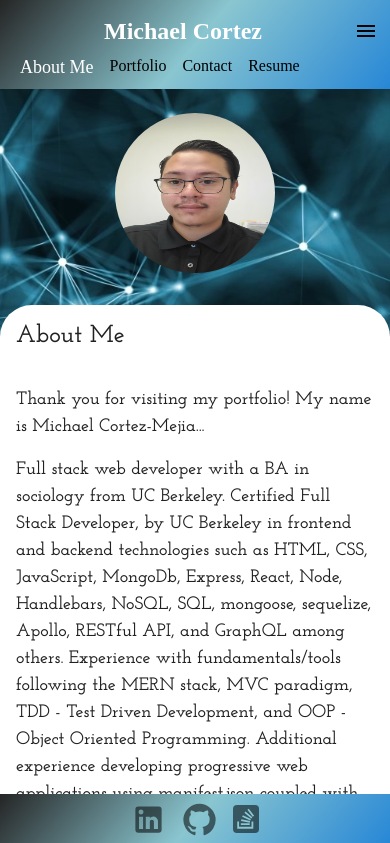
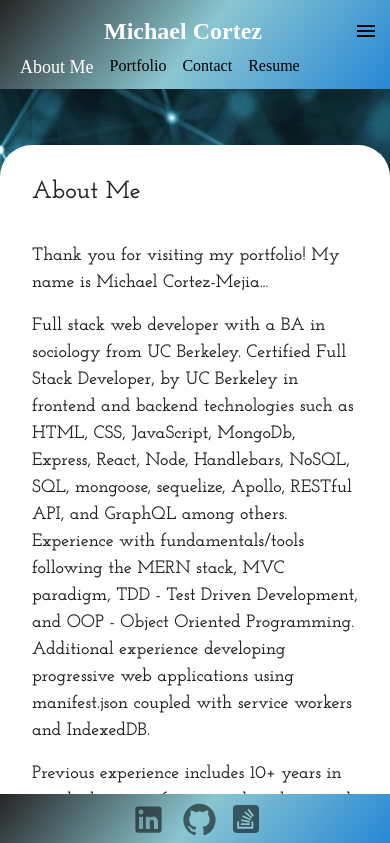
Before and after one commit to MCORTEZM1/Professional_Portfolio, a React (Create React App) app: page / in a window 390 px wide. Shown: the top 843 px of the page. Built offline with nearby package versions, Linux system fonts and the light colour scheme; a web font is replaced by a local one.

Commit message:
remove image from about

```diff
--- a/src/App.js
+++ b/src/App.js
@@ -29,9 +29,11 @@ function App() {
         menuOpen={menuOpen}
         setMenuOpen={setMenuOpen}
       />
-      <main>
+      <main
+        id='main-container'
+      >
       {aboutSelected && (
-        <About/>
+        <About />
       )}
       {contactSelected && (
         <ContactForm />
--- a/src/components/About/index.js
+++ b/src/components/About/index.js
@@ -9,10 +9,7 @@ function About() {
     return (
         <Paper elevation={7} className='about pb-4' id='about-container'>
                 <Grid container justifyContent={'center'} alignItems='center'>
-                <img className="me" src={imgMe} alt="Picture of me" />
-
-                    <Grid item md={1}>
-                    </Grid>
+                {/* <img className="me" src={imgMe} alt="Picture of me" /> */}
                     <Grid item md={9}>
                         <section id="about-me" className="about-me">
                             <h2 className="border-text">
--- a/src/components/About/style.css
+++ b/src/components/About/style.css
@@ -1,8 +1,9 @@
 @import url('https://fonts.googleapis.com/css2?family=Aguafina+Script&family=Gravitas+One&family=Josefin+Slab:wght@600&display=swap');
+
 #about-container {
   overflow-y: visible;
-  margin-top: 15rem;
   background-color: rgba(240, 248, 255, 0.788);
+  margin-top: 15%;
 }
 #about-me {
   margin-top: 2rem;
@@ -16,12 +17,12 @@
   overflow: hidden;
 }
 
-.me {
+/* .me {
   height: 10rem;
   width: 10rem;
   border-radius: 50%;
   position: relative;
-}
+} */
 
 @media (max-width: 768px) {
   #about-container {
@@ -36,5 +37,10 @@
 @media (max-width: 400px){
   #about-container {
     margin: 1rem 2rem 4rem 2rem;
+    height: 10rem;
+  }
+  #about-me {
+    padding: 2rem;
+    margin-bottom: 5rem;
   }
 }
--- a/src/index.css
+++ b/src/index.css
@@ -18,6 +18,7 @@ body {
   background-image: url(./assets/images/abstract.jpg);
   background-attachment: fixed;
   background-position: bottom;
+
 }
 
 #main {
```
